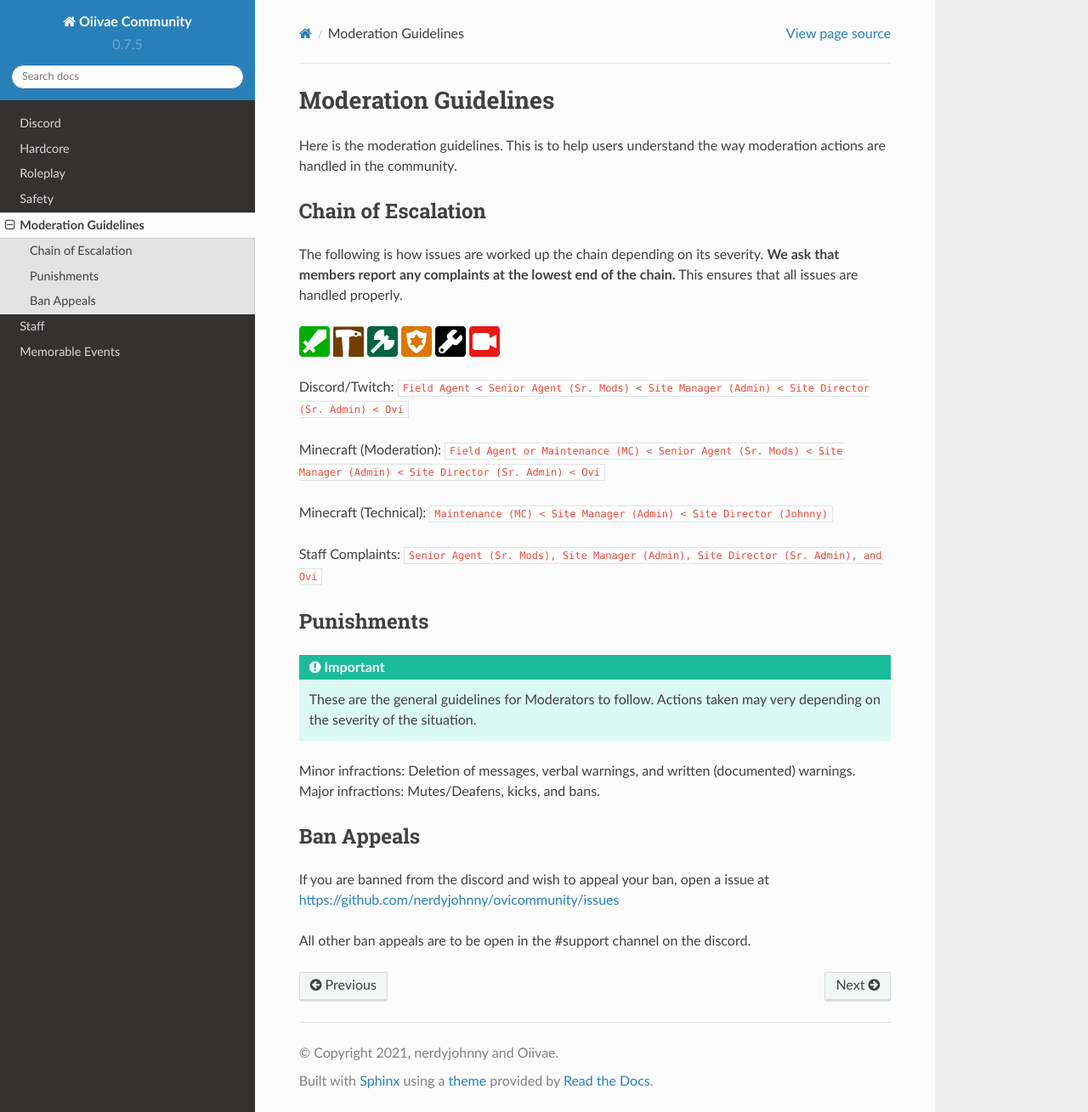
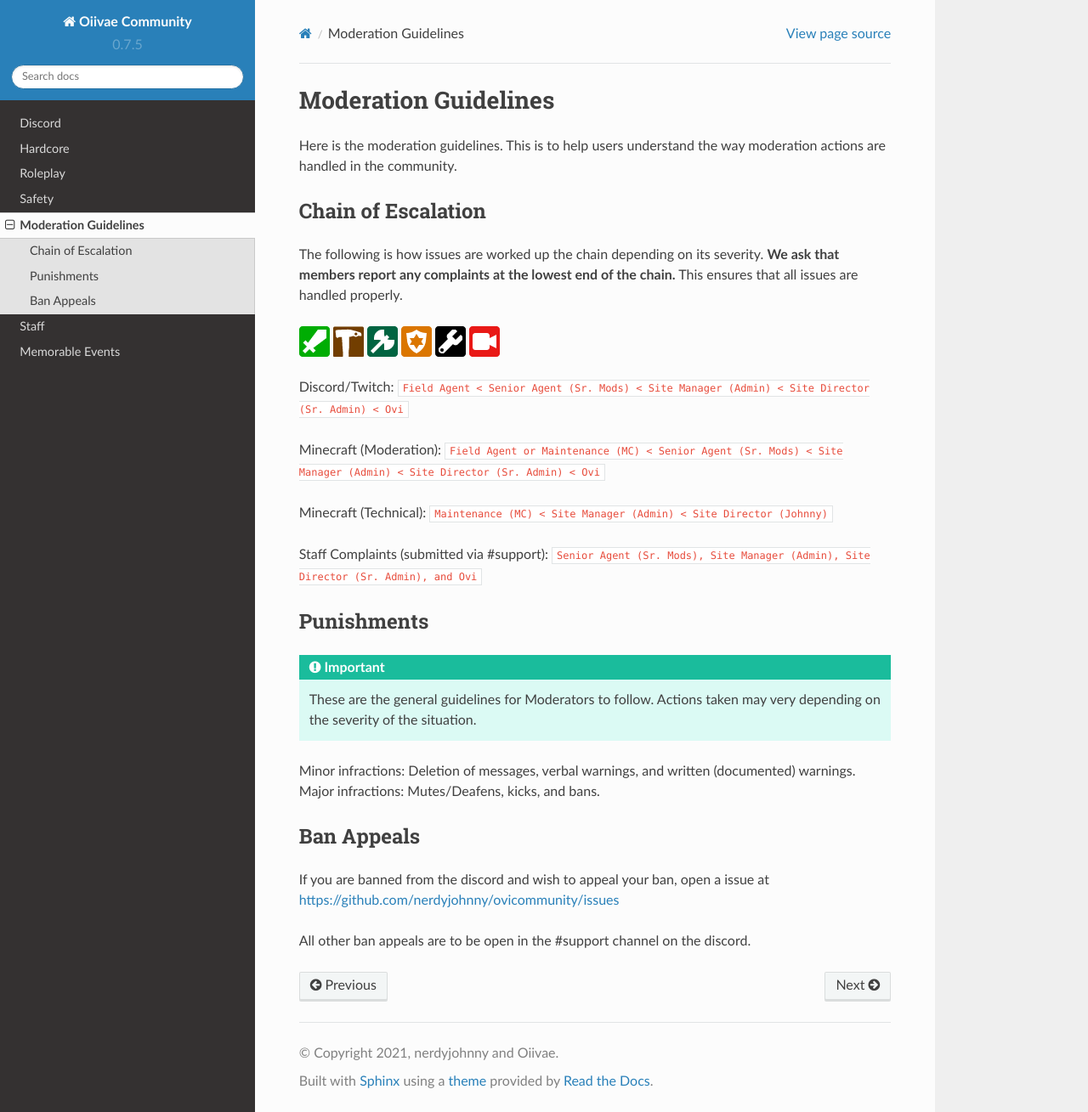
Before and after one commit to nerdyjohnny/ovidoc, a Sphinx documentation site: the page built from docs/source/guidelines.rst, in a window 1280 px wide and 1309 px high. Shown: the whole window at 85% size. Built offline with Sphinx 7.4.7 and the Read the Docs theme 2.0.0, drawn with Linux system fonts in a browser that asks for light colours.

Commit message:
Update guidelines.rst

```diff
--- a/docs/source/guidelines.rst
+++ b/docs/source/guidelines.rst
@@ -20,7 +20,7 @@
 
 Minecraft (Technical): ``Maintenance (MC) < Site Manager (Admin) < Site Director (Johnny)``
 
-Staff Complaints: ``Senior Agent (Sr. Mods), Site Manager (Admin), Site Director (Sr. Admin), and Ovi``
+Staff Complaints (submitted via #support): ``Senior Agent (Sr. Mods), Site Manager (Admin), Site Director (Sr. Admin), and Ovi``
 
 
 Punishments
```
